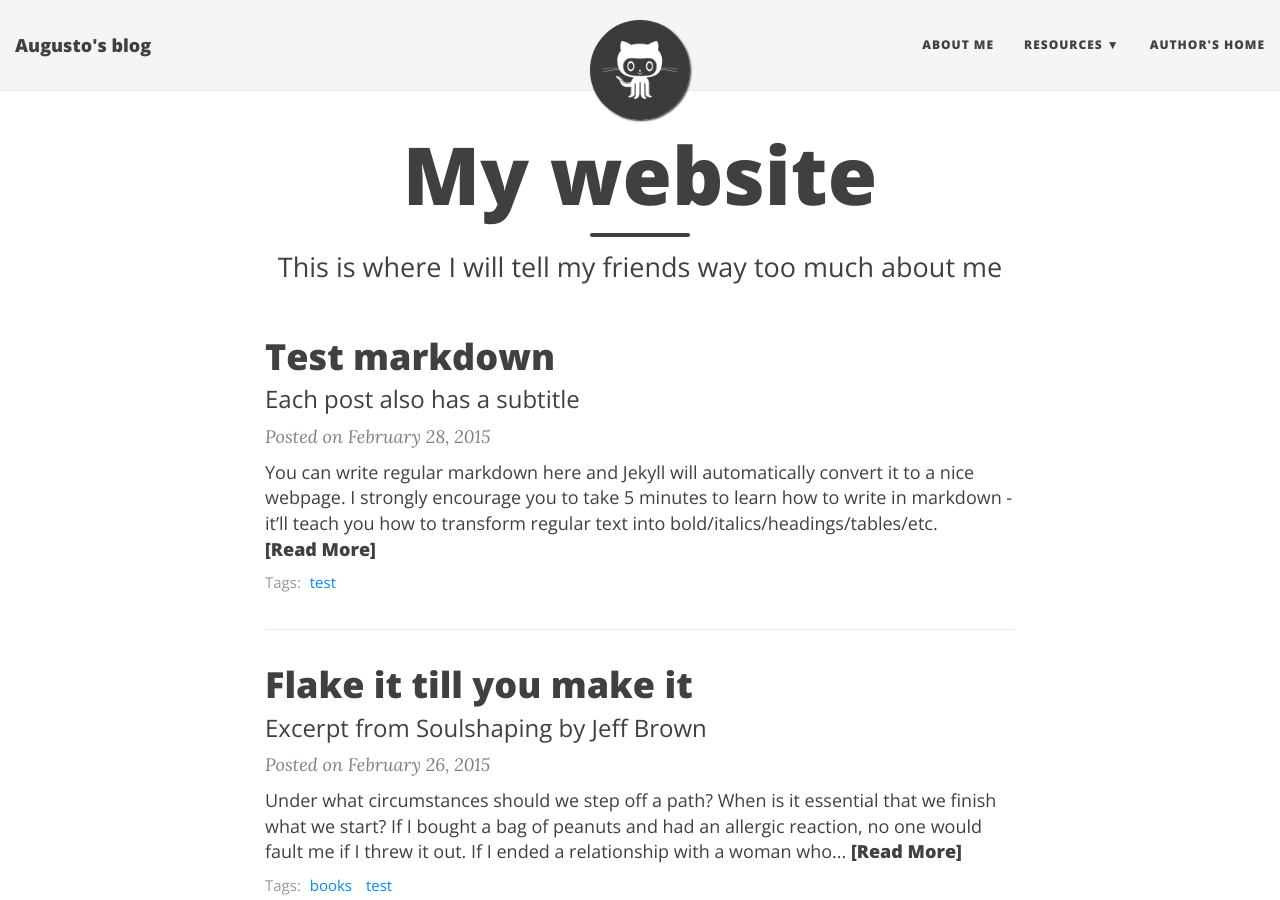
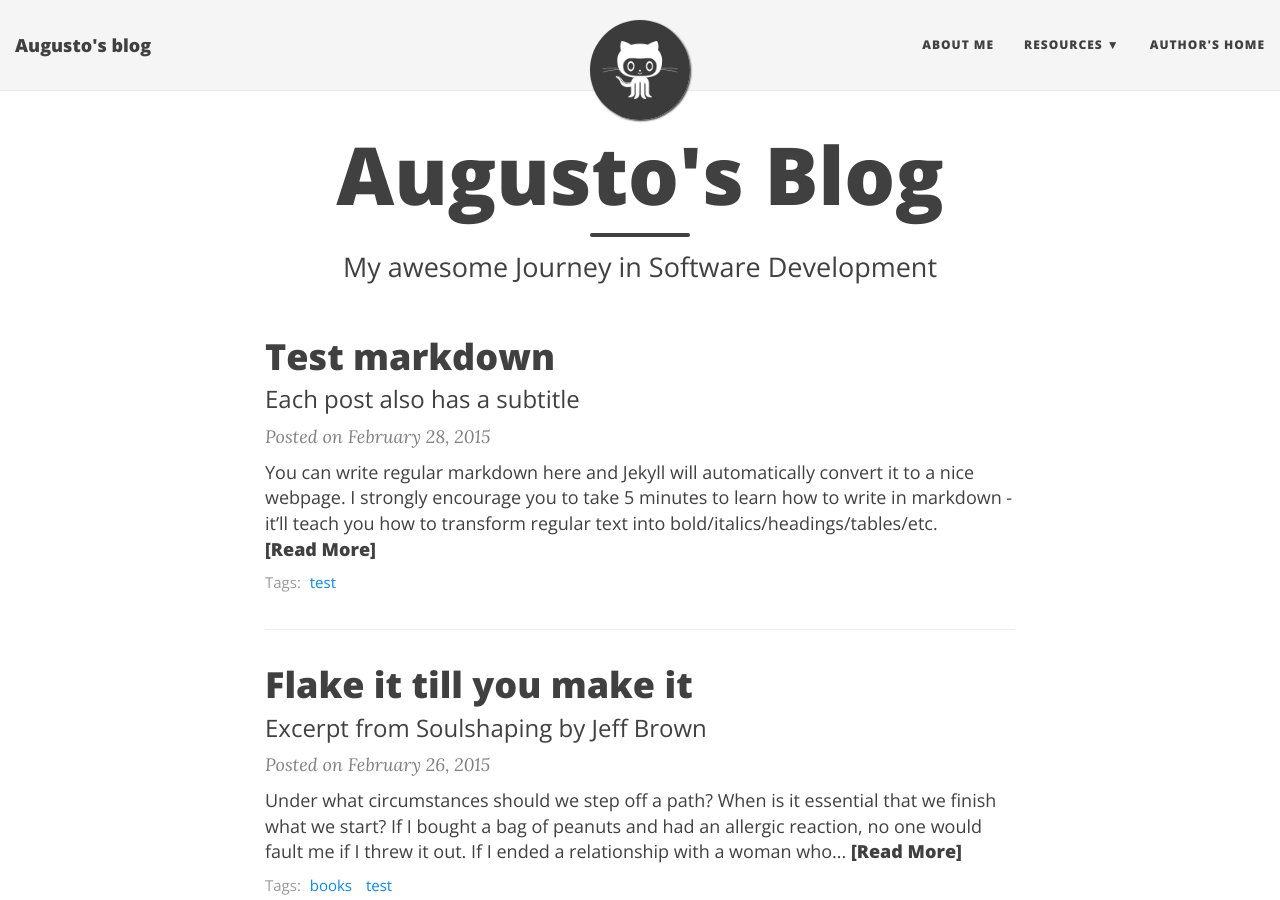
Before and after one commit to aukustomx/aukustomx.github.io, a Jekyll site: the page built from index.html, in a window 1280 px wide and 900 px high. Built offline with Jekyll 4.4.1, drawn with Linux system fonts in a browser that asks for light colours; nearby versions of some CDN libraries; the list of posts is cut into pages by our own code.

Commit message:
Initial commit

```diff
--- a/index.html
+++ b/index.html
@@ -1,7 +1,7 @@
 ---
 layout: page
-title: My website
-subtitle: This is where I will tell my friends way too much about me
+title: Augusto's Blog
+subtitle: My awesome Journey in Software Development
 use-site-title: true
 ---
 
```
